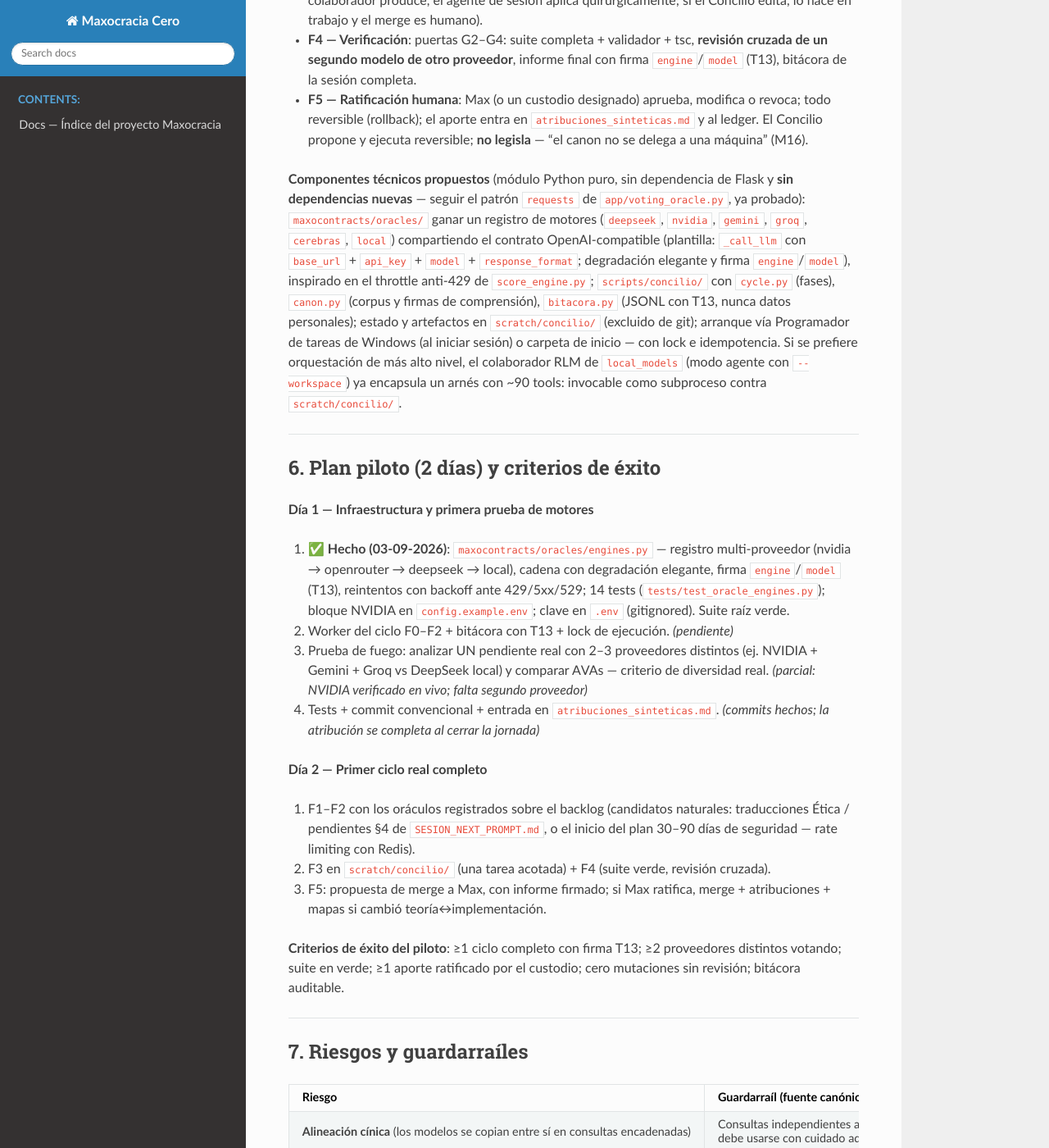
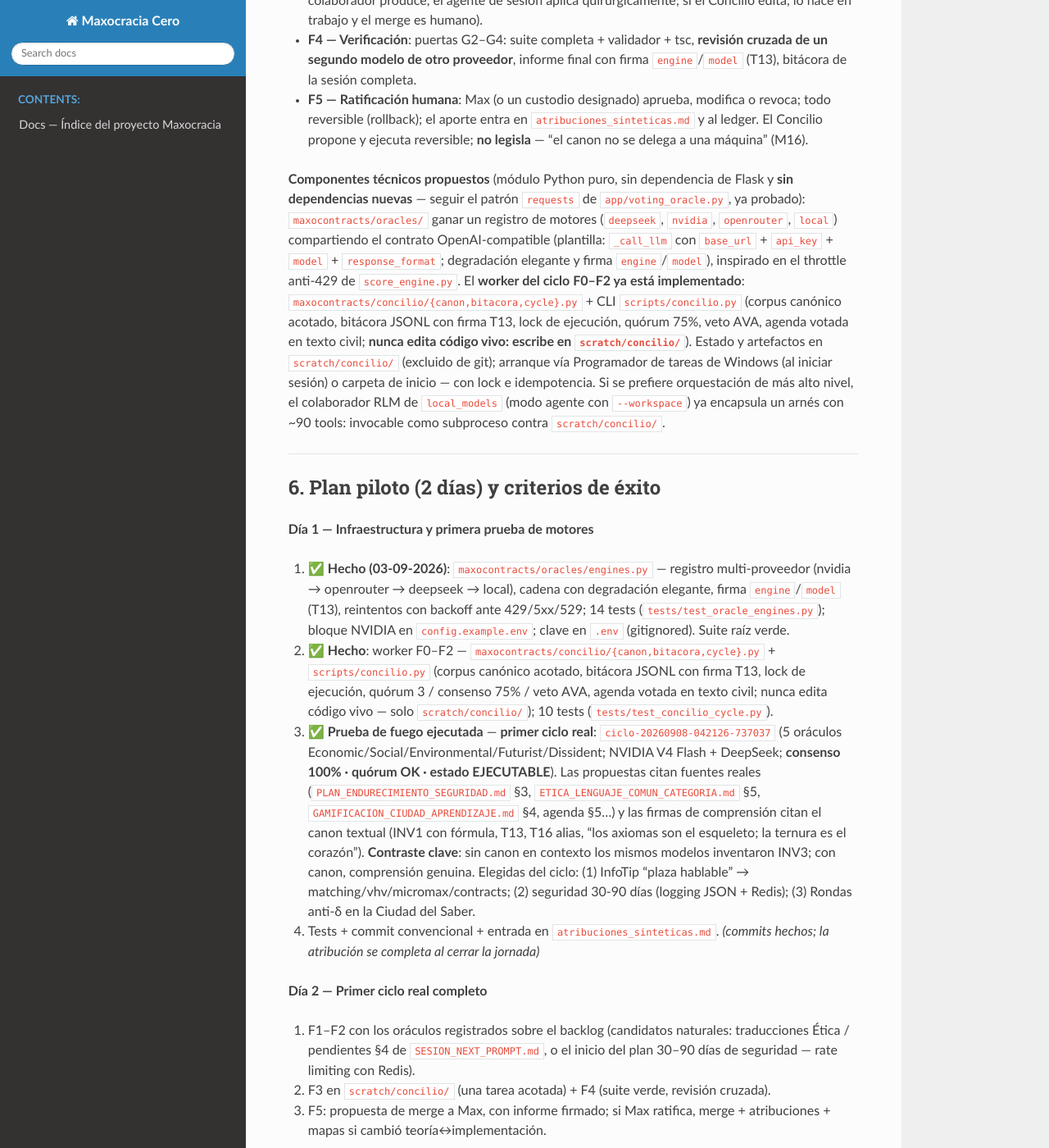
Before and after one commit to maxnelsonlopez/maxocracia-cero, a Sphinx documentation site: the page built from docs/architecture/concilio_oraculos_sinteticos_piloto.md, in a window 1280 px wide and 1400 px high, scrolled down 7632 px. Shown: the whole window at 82% size. Built offline with Sphinx 7.4.7 and the Read the Docs theme 3.1.0, drawn with Linux system fonts in a browser that asks for light colours; pages that are not in the unit, such as notebooks, are missing from menus.

Commit message:
docs(concilio): primer ciclo real en vivo - 5 oraculos, consenso 100%, EJECUTABLE
ciclo-20260908-042126-737037 (NVIDIA V4 Flash + DeepSeek): propuestas con
fuentes reales y firmas de comprension que citan el canon textualmente.
Contraste: sin canon en contexto los modelos inventaron INV3.

```diff
--- a/docs/architecture/concilio_oraculos_sinteticos_piloto.md
+++ b/docs/architecture/concilio_oraculos_sinteticos_piloto.md
@@ -281,12 +281,14 @@ F0 Despertar ──▶ F1 Absorción ──▶ F2 Agenda/Votación ──▶ F3
 
 **Componentes técnicos propuestos** (módulo Python puro, sin dependencia de Flask y **sin
 dependencias nuevas** — seguir el patrón `requests` de `app/voting_oracle.py`, ya probado):
-`maxocontracts/oracles/` ganar un registro de motores (`deepseek`, `nvidia`, `gemini`, `groq`,
-`cerebras`, `local`) compartiendo el contrato OpenAI-compatible (plantilla: `_call_llm` con
+`maxocontracts/oracles/` ganar un registro de motores (`deepseek`, `nvidia`, `openrouter`,
+`local`) compartiendo el contrato OpenAI-compatible (plantilla: `_call_llm` con
 `base_url` + `api_key` + `model` + `response_format`; degradación elegante y firma `engine`/`model`),
-inspirado en el throttle anti-429 de `score_engine.py`; `scripts/concilio/` con `cycle.py` (fases),
-`canon.py` (corpus y firmas de comprensión), `bitacora.py` (JSONL con T13, nunca datos personales);
-estado y artefactos en `scratch/concilio/` (excluido de git); arranque vía Programador de tareas de
+inspirado en el throttle anti-429 de `score_engine.py`. El **worker del ciclo F0–F2 ya está
+implementado**: `maxocontracts/concilio/{canon,bitacora,cycle}.py` + CLI `scripts/concilio.py`
+(corpus canónico acotado, bitácora JSONL con firma T13, lock de ejecución, quórum 75%, veto AVA,
+agenda votada en texto civil; **nunca edita código vivo: escribe en `scratch/concilio/`**).
+Estado y artefactos en `scratch/concilio/` (excluido de git); arranque vía Programador de tareas de
 Windows (al iniciar sesión) o carpeta de inicio — con lock e idempotencia. Si se prefiere
 orquestación de más alto nivel, el colaborador RLM de `local_models` (modo agente con `--workspace`)
 ya encapsula un arnés con ~90 tools: invocable como subproceso contra `scratch/concilio/`.
@@ -302,12 +304,22 @@ ya encapsula un arnés con ~90 tools: invocable como subproceso contra `scratch/
    `engine`/`model` (T13), reintentos con backoff ante 429/5xx/529; 14 tests
    (`tests/test_oracle_engines.py`); bloque NVIDIA en `config.example.env`; clave en `.env`
    (gitignored). Suite raíz verde.
-2. Worker del ciclo F0–F2 + bitácora con T13 + lock de ejecución. *(pendiente)*
-3. Prueba de fuego: analizar UN pendiente real con 2–3 proveedores distintos (ej. NVIDIA + Gemini +
-   Groq vs DeepSeek local) y comparar AVAs — criterio de diversidad real. *(parcial: NVIDIA verificado
-   en vivo; falta segundo proveedor)*
-4. Tests + commit convencional + entrada en `atribuciones_sinteticas.md`. *(commits hechos; la
-   atribución se completa al cerrar la jornada)*
+2. ✅ **Hecho**: worker F0–F2 — `maxocontracts/concilio/{canon,bitacora,cycle}.py` +
+   `scripts/concilio.py` (corpus canónico acotado, bitácora JSONL con firma T13, lock de
+   ejecución, quórum 3 / consenso 75% / veto AVA, agenda votada en texto civil; nunca edita
+   código vivo — solo `scratch/concilio/`); 10 tests (`tests/test_concilio_cycle.py`).
+3. ✅ **Prueba de fuego ejecutada** — **primer ciclo real**: `ciclo-20260908-042126-737037`
+   (5 oráculos Economic/Social/Environmental/Futurist/Dissident; NVIDIA V4 Flash + DeepSeek;
+   **consenso 100% · quórum OK · estado EJECUTABLE**). Las propuestas citan fuentes reales
+   (`PLAN_ENDURECIMIENTO_SEGURIDAD.md` §3, `ETICA_LENGUAJE_COMUN_CATEGORIA.md` §5,
+   `GAMIFICACION_CIUDAD_APRENDIZAJE.md` §4, agenda §5…) y las firmas de comprensión citan el
+   canon textual (INV1 con fórmula, T13, T16 alias, "los axiomas son el esqueleto; la ternura
+   es el corazón"). **Contraste clave**: sin canon en contexto los mismos modelos inventaron
+   INV3; con canon, comprensión genuina. Elegidas del ciclo: (1) InfoTip "plaza hablable" →
+   matching/vhv/micromax/contracts; (2) seguridad 30-90 días (logging JSON + Redis);
+   (3) Rondas anti-δ en la Ciudad del Saber.
+4. Tests + commit convencional + entrada en `atribuciones_sinteticas.md`. *(commits hechos;
+   la atribución se completa al cerrar la jornada)*
 
 **Día 2 — Primer ciclo real completo**
 
```
